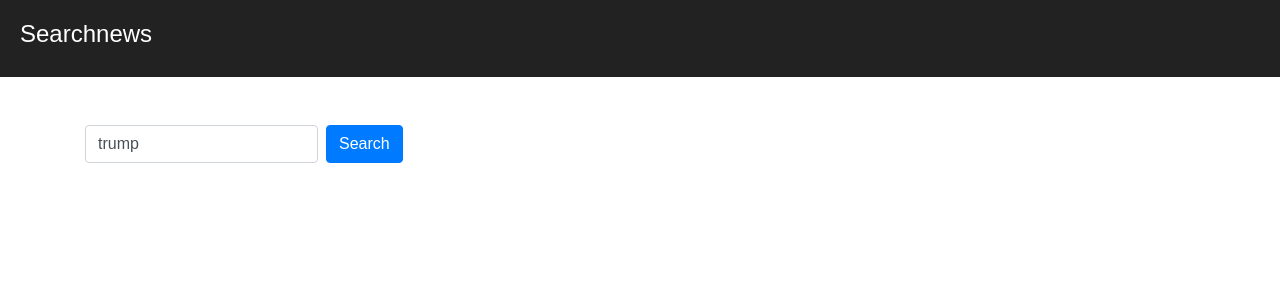
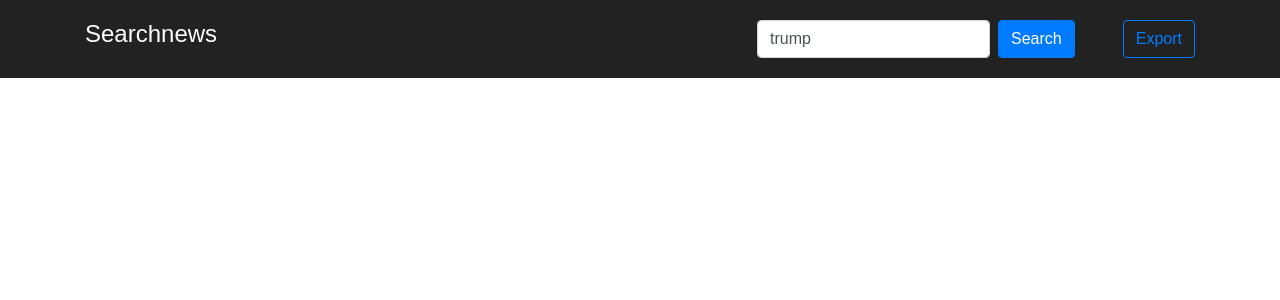
Before and after one commit to lasharela/searchnews, a React (Create React App) app: page / in a window 1280 px wide. Shown: the top 300 px of the page. Built offline with nearby package versions, Linux system fonts and the light colour scheme.

Commit message:
export function

```diff
--- a/src/App.css
+++ b/src/App.css
@@ -7,6 +7,10 @@
   background-color: #222;
   padding: 20px;
   color: white;
+  position: sticky;
+  top: 0;
+  width: 100%;
+  z-index: 9999;
 }
 
 .App-title {
@@ -15,6 +19,7 @@
 
 .App-intro {
   font-size: 16px;
+  padding-top: 100px;
 }
 
 @keyframes App-logo-spin {
--- a/src/App.js
+++ b/src/App.js
@@ -1,7 +1,7 @@
 import React, { Component } from 'react'
 import './App.css'
 import axios from 'axios'
-import {Container, Row, Col} from 'reactstrap'
+import {Container, Row, Col, Button} from 'reactstrap'
 import md5 from 'md5'
 import ReadMoreButton from './components/ReadMoreButton'
 
@@ -9,6 +9,8 @@ class App extends Component {
 
   constructor(props) {
     super(props)
+
+    this.language = ["ar", "de", "en", "es", "fr", "he", "it", "nl", "no", "pt", "ru", "se", "ud", "zh"]
 
     this.state = {
       searchPhrase: 'trump',
@@ -28,12 +30,27 @@ class App extends Component {
     this.searchResponseCallback = this.searchResponseCallback.bind(this)
     this.saveArticleInLocalstorage = this.saveArticleInLocalstorage.bind(this)
     this.loadMoreHeandler = this.loadMoreHeandler.bind(this)
+    this.checkArticleInLocalstorage = this.checkArticleInLocalstorage.bind(this)
+    this.exportData = this.exportData.bind(this)
   }
 
   handleInputChange (event) {
     const target = event.target;
     const value = target.type === 'checkbox' ? target.checked : target.value;
     const name = target.name;
+
+    if (target.type ==='checkbox') {
+      var arrayIndex = parseInt(name, 10)
+      var searchResult = this.state.searchResult[arrayIndex]
+      delete searchResult.isSaved
+
+      if (value) {
+        this.saveArticleInLocalstorage (searchResult)
+      }
+      else {
+        this.removeArticleFromLocalstorage(searchResult)
+      }
+    }
 
     console.log(target.type)
 
@@ -99,9 +116,13 @@ class App extends Component {
     Object.keys(json).forEach(function(key) {
 
       const currentItem = json[key]
-      currentItem["isSaved"] = false;
 
-      //save in to array
+
+      if (that.checkArticleInLocalstorage(currentItem)) {
+        currentItem["isSaved"] = true
+      }
+
+      //save in to array to save later in the state
       arr.push(currentItem)
     })
 
@@ -117,50 +138,95 @@ class App extends Component {
     this.getSearchResults(this.state.searchPhrase, nextPage, this.searchResponseCallback)
   }
 
-  saveArticleInLocalstorage (articleJsonObj) {
-
-    //generate UID
-    const UID = this.generateUIDfromJSON(articleJsonObj);
+  checkArticleInLocalstorage (articleJsonObj) {
+    const UID = this.generateUIDfromJSON(articleJsonObj)
 
     if (window.localStorage.getItem(UID) === null) {
-      //We need to save item
+      return false
+    }
+    else {
+      return UID
+    }
+  }
 
+  saveArticleInLocalstorage (articleJsonObj) {
+    if (!this.checkArticleInLocalstorage(articleJsonObj)) {
+      var UID = this.generateUIDfromJSON(articleJsonObj)
       window.localStorage.setItem(UID, JSON.stringify(articleJsonObj))
     }
-    else {
-      //Check item as selected
   }
 
+  removeArticleFromLocalstorage (articleJsonObj) {
+    var UID = this.checkArticleInLocalstorage(articleJsonObj)
+    if (UID) {
+      window.localStorage.removeItem (UID)
+    }
   }
 
   componentWillUpdate = (nextProps, nextState) => {
     this.currentPage = nextState.searchPage
   }
 
+  exportData () {
+
+    var csv = 'Author, Title, URL \n'
+
+    for ( var i = 0, len = localStorage.length; i < len; ++i ) {
+      var item  = JSON.parse(localStorage.getItem(localStorage.key(i)))
+        csv += item.author + ", "
+        csv += item.title + ", "
+        csv += item.url + " \n"
+    }
+
+    var hiddenElement = document.createElement('a')
+    hiddenElement.href = 'data:text/csv;charset=utf-8,' + encodeURI(csv)
+    hiddenElement.target = '_blank'
+    hiddenElement.download = 'searchResult.csv'
+    hiddenElement.click();
+
+    localStorage.clear()
+
+  }
 
 
   render() {
     return (
       <div className="App">
         <header className="App-header">
+          <Container>
+            <Row>
+              <Col xs="12" md="6">
                 <h1 className="App-title">Searchnews</h1>
-        </header>
-        <Container className="App-intro py-5">
+              </Col>
+              <Col xs="12" md="6">
+                <form className="form-inline justify-content-end" onSubmit={this.handleSubmit}>
 
-            <form className="form-inline" onSubmit={this.handleSubmit}>
-
+                <div className="form-group">
                   <label className="sr-only" htmlFor="search-term">Search</label>
                   <input
                     type="text"
-                className="form-control mb-2 mr-sm-2"
+                    className="form-control  mr-sm-2"
                     id="search-term"
                     placeholder="Search"
                     name="searchPhrase"
                     value={this.state.searchPhrase}
                     onChange={this.handleInputChange} />
-              <button type="submit" className="btn btn-primary mb-2" >Search</button>
+                </div>
+                <div className="form-group">
+                  <button type="submit" className="btn btn-primary" >Search</button>
+                </div>
+                <div className="form-group ml-5">
+                  <Button color="primary" outline onClick={this.exportData}>Export</Button>
+                </div>
 
                 </form>
+              </Col>
+            </Row>
+          </Container>
+
+        </header>
+        <Container className="App-intro py-5">
+
 
             <div className="search-result">
 
@@ -169,7 +235,7 @@ class App extends Component {
                     <Row>
                       <Col xs="12" md="3">
                         <div className="media__thumb">
-                          <input type="checkbox" className="media__checkbox" />
+                          <input type="checkbox" className="media__checkbox" name={index} defaultChecked={item.isSaved} onChange={this.handleInputChange} />
                           <img src={item.urlToImage} alt={item.author} className="img-fluid"  />
                         </div>
                       </Col>
```
Lines whose indentation alone changed are shown as unchanged.
